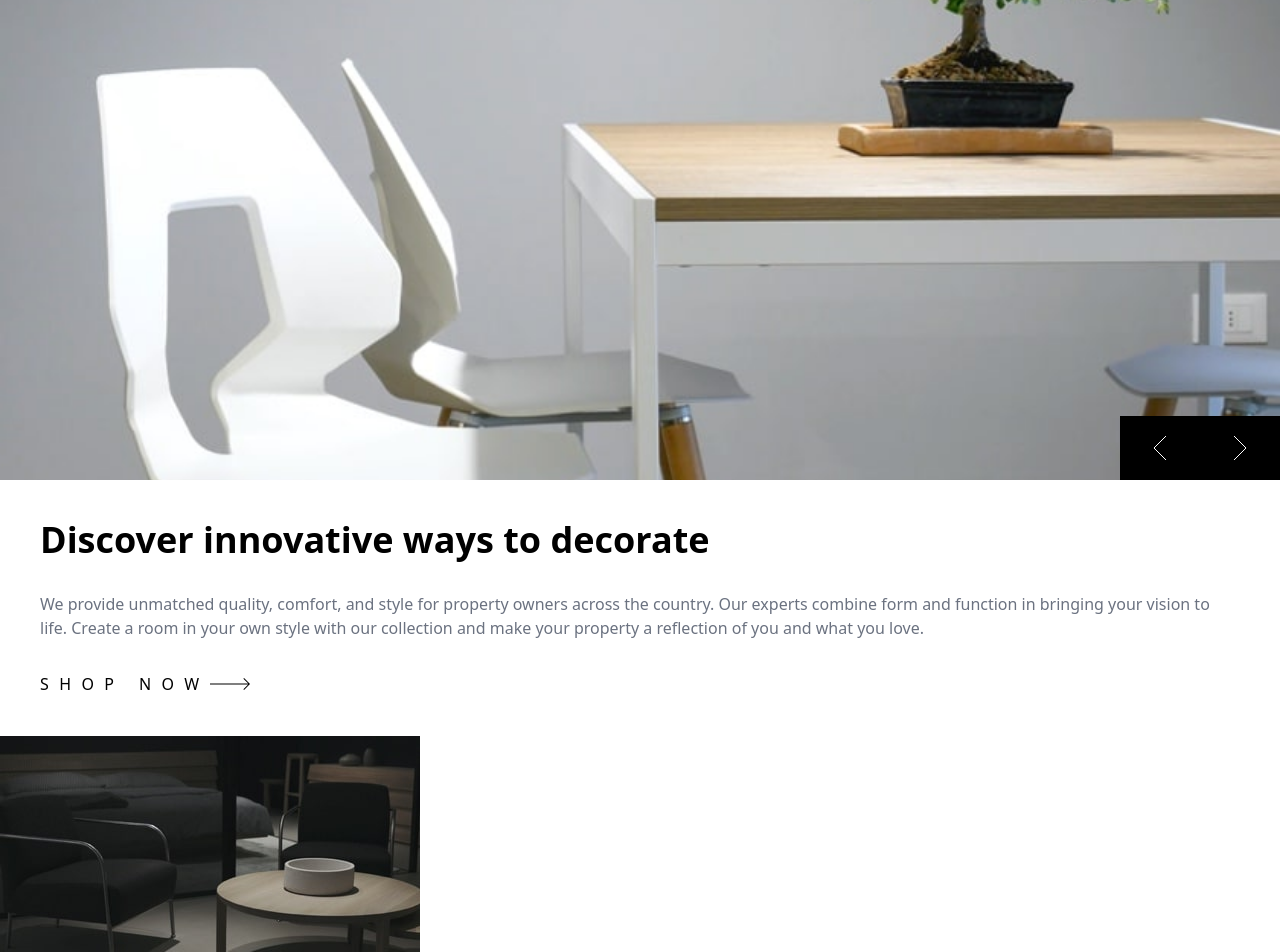
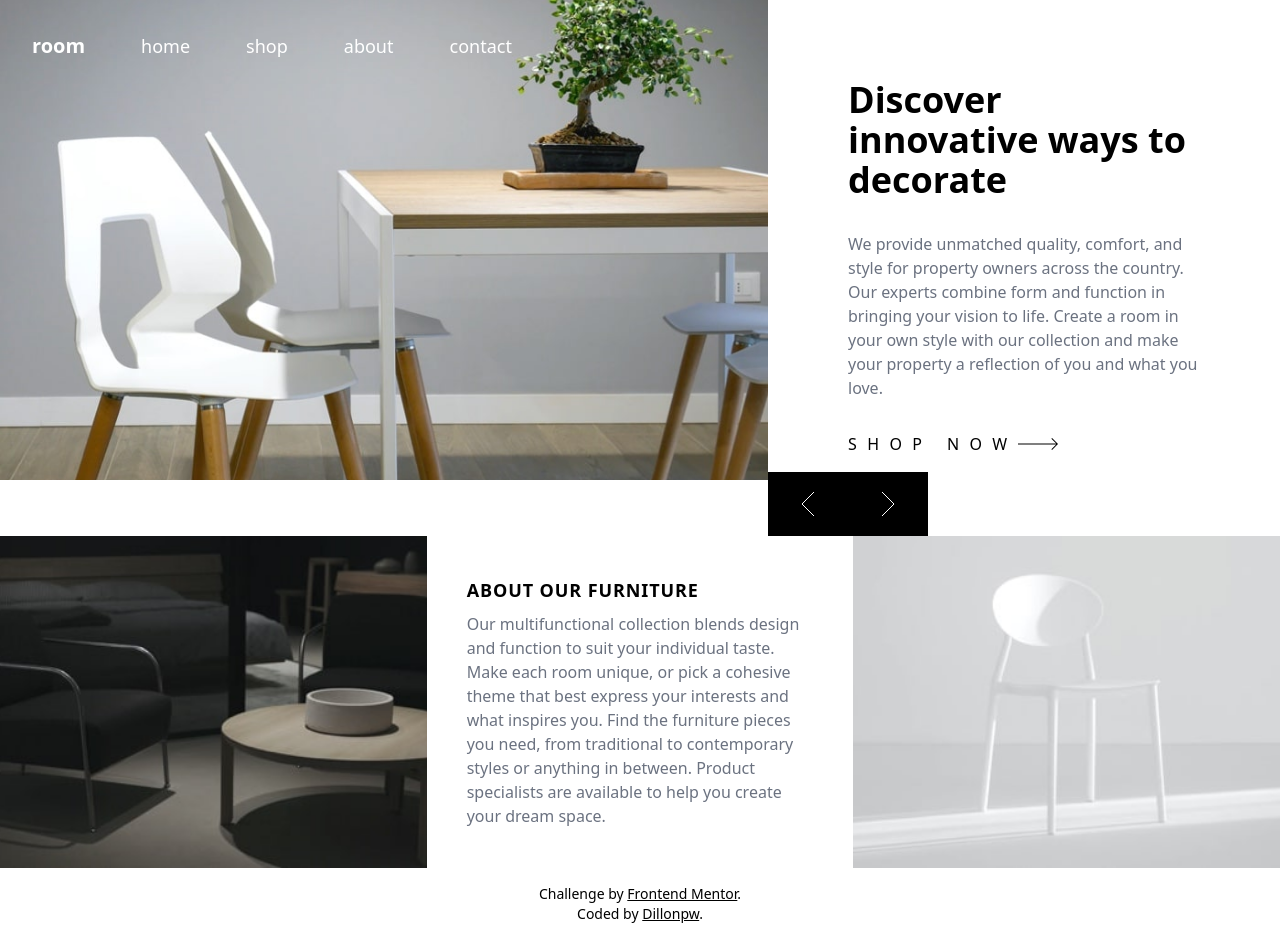
Before and after one commit to Dillonpw/FEM-LP1, a React (Vite) app: page / in a window 1280 px wide. Shown: the top 952 px of the page. Built offline with nearby package versions, Linux system fonts and the light colour scheme.

Commit message:
finished product

```diff
--- a/src/components/about.jsx
+++ b/src/components/about.jsx
@@ -1,12 +1,19 @@
 export default function About() {
   return (
-    <section>
-      <img src="src/images/image-about-dark.jpg" alt="dark furniture" />
-      <div className="m-10">
-        <h2 className="mb-8 text-3xl font-bold sm:text-4xl">
+    <section className="grid grid-cols-1 md:grid-cols-3">
+      <div className="relative h-64 md:h-full">
+        <img
+          src="src/images/image-about-dark.jpg"
+          alt="dark furniture"
+          className="h-full w-full object-cover"
+        />
+      </div>
+
+      <div className="m-8 md:m-10">
+        <h2 className="mb-2 text-lg font-bold uppercase tracking-wider md:mb-2">
           About our furniture
         </h2>
-        <p className="mb-8 text-gray-500">
+        <p className="text-gray-500">
           Our multifunctional collection blends design and function to suit your
           individual taste. Make each room unique, or pick a cohesive theme that
           best express your interests and what inspires you. Find the furniture
@@ -15,7 +22,14 @@ export default function About() {
           dream space.
         </p>
       </div>
-      <img src="src/images/image-about-light.jpg" alt="light furniture" />
+
+      <div className="relative h-64 md:h-full">
+        <img
+          src="src/images/image-about-light.jpg"
+          alt="light furniture"
+          className="h-full w-full object-cover"
+        />
+      </div>
     </section>
   );
 }
--- a/src/components/hero.jsx
+++ b/src/components/hero.jsx
@@ -40,25 +40,74 @@ export default function Hero({ children }) {
   };
 
   return (
-    <div className="relative">
-      <section className="relative h-[42vh] sm:h-[60vh]">
+    <div className="relative grid grid-cols-1 md:grid-cols-5">
+      <section className="relative h-[42vh] sm:h-[60vh] md:col-span-3">
         {/* Mobile background image */}
         <div
-          className="absolute inset-0 bg-cover bg-center bg-no-repeat sm:hidden"
+          className="absolute inset-0 z-0 bg-cover bg-center bg-no-repeat sm:hidden"
           style={{
             backgroundImage: `url(${currentScene.mobileImage})`,
           }}
         />
         {/* Desktop background image */}
         <div
-          className="absolute inset-0 hidden bg-cover bg-center bg-no-repeat sm:block"
+          className="absolute inset-0 z-0 hidden bg-cover bg-center bg-no-repeat sm:block"
           style={{
             backgroundImage: `url(${currentScene.desktopImage})`,
           }}
         />
 
-        {children}
-        <div className="absolute bottom-0 right-0 z-10 flex items-center">
+        <div className="z-10">{children}</div>
+        <div className="absolute bottom-0 right-0 z-10 flex items-center md:hidden">
+          <button
+            className="flex h-14 w-16 cursor-pointer items-center justify-center bg-black hover:opacity-80 sm:h-16 sm:w-20"
+            onClick={prevScene}
+          >
+            <svg width="14" height="24" xmlns="http://www.w3.org/2000/svg">
+              <path
+                d="M13 0L1 12l12 12"
+                stroke="#FFF"
+                fill="none"
+                fillRule="evenodd"
+              />
+            </svg>
+          </button>
+          <button
+            className="flex h-14 w-16 cursor-pointer items-center justify-center bg-black hover:opacity-80 sm:h-16 sm:w-20"
+            onClick={nextScene}
+          >
+            <svg width="14" height="24" xmlns="http://www.w3.org/2000/svg">
+              <path
+                d="M1 0l12 12L1 24"
+                stroke="#FFF"
+                fill="none"
+                fillRule="evenodd"
+              />
+            </svg>
+          </button>
+        </div>
+      </section>
+      <section className="md:col-span-2">
+        <div className="m-8 lg:m-20">
+          <h1 className="mb-8 text-3xl font-bold sm:text-4xl">
+            {currentScene.title}
+          </h1>
+          <p className="mb-8 text-gray-500">{currentScene.description}</p>
+          <a
+            href="#shop"
+            className="flex items-center tracking-[.65rem] hover:opacity-50"
+          >
+            SHOP NOW{" "}
+            <svg width="40" height="12" xmlns="http://www.w3.org/2000/svg">
+              <path
+                d="M34.05 0l5.481 5.527h.008v.008L40 6l-.461.465v.063l-.062-.001L34.049 12l-.662-.668 4.765-4.805H0v-1h38.206l-4.82-4.86L34.05 0z"
+                fill="#000"
+                fillRule="nonzero"
+              />
+            </svg>
+          </a>
+        </div>
+        <div className="left-50 absolute bottom-0 z-10 hidden items-center md:flex">
           <button
             className="flex h-12 w-16 cursor-pointer items-center justify-center bg-black hover:opacity-80 sm:h-16 sm:w-20"
             onClick={prevScene}
@@ -87,25 +136,6 @@ export default function Hero({ children }) {
           </button>
         </div>
       </section>
-      <div className="m-10">
-        <h1 className="mb-8 text-3xl font-bold sm:text-4xl">
-          {currentScene.title}
-        </h1>
-        <p className="mb-8 text-gray-500">{currentScene.description}</p>
-        <a
-          href="#shop"
-          className="flex items-center tracking-[.65rem] hover:opacity-50"
-        >
-          SHOP NOW{" "}
-          <svg width="40" height="12" xmlns="http://www.w3.org/2000/svg">
-            <path
-              d="M34.05 0l5.481 5.527h.008v.008L40 6l-.461.465v.063l-.062-.001L34.049 12l-.662-.668 4.765-4.805H0v-1h38.206l-4.82-4.86L34.05 0z"
-              fill="#000"
-              fillRule="nonzero"
-            />
-          </svg>
-        </a>
-      </div>
     </div>
   );
 }
--- a/src/components/nav.jsx
+++ b/src/components/nav.jsx
@@ -8,10 +8,12 @@ export default function Nav() {
   };
 
   return (
-    <nav className="relative flex items-center justify-between p-8 sm:hidden">
-      {!isNavOpen && (
     <>
-          <button onClick={toggleNav} className="">
+      {/* Mobile Navigation (Visible only on small screens) */}
+      <nav className="relative flex items-center justify-between p-8 lg:hidden">
+        {!isNavOpen ? (
+          <>
+            <button onClick={toggleNav}>
               <svg width="20" height="14" xmlns="http://www.w3.org/2000/svg">
                 <path
                   d="M20 12v2H0v-2h20zm0-6v2H0V6h20zm0-6v2H0V0h20z"
@@ -25,11 +27,9 @@ export default function Nav() {
             </a>
             <div className="w-4"></div>
           </>
-      )}
-
-      {isNavOpen && (
-        <div className="fixed inset-0 z-50 flex h-40 items-center justify-evenly bg-white">
-          <button onClick={toggleNav} className="">
+        ) : (
+          <div className="fixed left-0 right-0 top-0 z-50 flex h-[7rem] w-full items-center justify-between bg-white p-8">
+            <button onClick={toggleNav} className="mr-4">
               <svg width="16" height="16" xmlns="http://www.w3.org/2000/svg">
                 <path
                   d="M14.364.222l1.414 1.414L9.414 8l6.364 6.364-1.414 1.414L8 9.414l-6.364 6.364-1.414-1.414L6.586 8 .222 1.636 1.636.222 8 6.586 14.364.222z"
@@ -39,14 +39,47 @@ export default function Nav() {
                 />
               </svg>
             </button>
-          <ul className="flex items-center gap-2">
-            <li className="text-lg">Home</li>
-            <li className="text-lg">Shop</li>
-            <li className="text-lg">About</li>
-            <li className="text-lg">Contact</li>
+            <ul className="flex items-center gap-8 font-bold">
+              <li className="cursor-pointer text-lg decoration-4 underline-offset-8 hover:underline">
+                home
+              </li>
+              <li className="cursor-pointer text-lg decoration-4 underline-offset-8 hover:underline">
+                shop
+              </li>
+              <li className="cursor-pointer text-lg decoration-4 underline-offset-8 hover:underline">
+                about
+              </li>
+              <li className="cursor-pointer text-lg decoration-4 underline-offset-8 hover:underline">
+                contact
+              </li>
             </ul>
           </div>
         )}
       </nav>
+
+      {/* Desktop Navigation (Visible only on medium and larger screens) */}
+      <nav className="absolute left-0 right-0 top-0 z-20 hidden items-center justify-between p-8 lg:flex">
+        <div className="flex gap-14">
+          <a href="/" className="text-xl font-bold text-white">
+            room
+          </a>
+          <ul className="flex items-center gap-14">
+            <li className="cursor-pointer text-lg text-white decoration-4 underline-offset-8 hover:underline">
+              home
+            </li>
+            <li className="cursor-pointer text-lg text-white decoration-4 underline-offset-8 hover:underline">
+              shop
+            </li>
+            <li className="cursor-pointer text-lg text-white decoration-4 underline-offset-8 hover:underline">
+              about
+            </li>
+            <li className="cursor-pointer text-lg text-white decoration-4 underline-offset-8 hover:underline">
+              contact
+            </li>
+          </ul>
+        </div>
+        <div></div>
+      </nav>
+    </>
   );
 }
```
Lines whose indentation alone changed are shown as unchanged.
